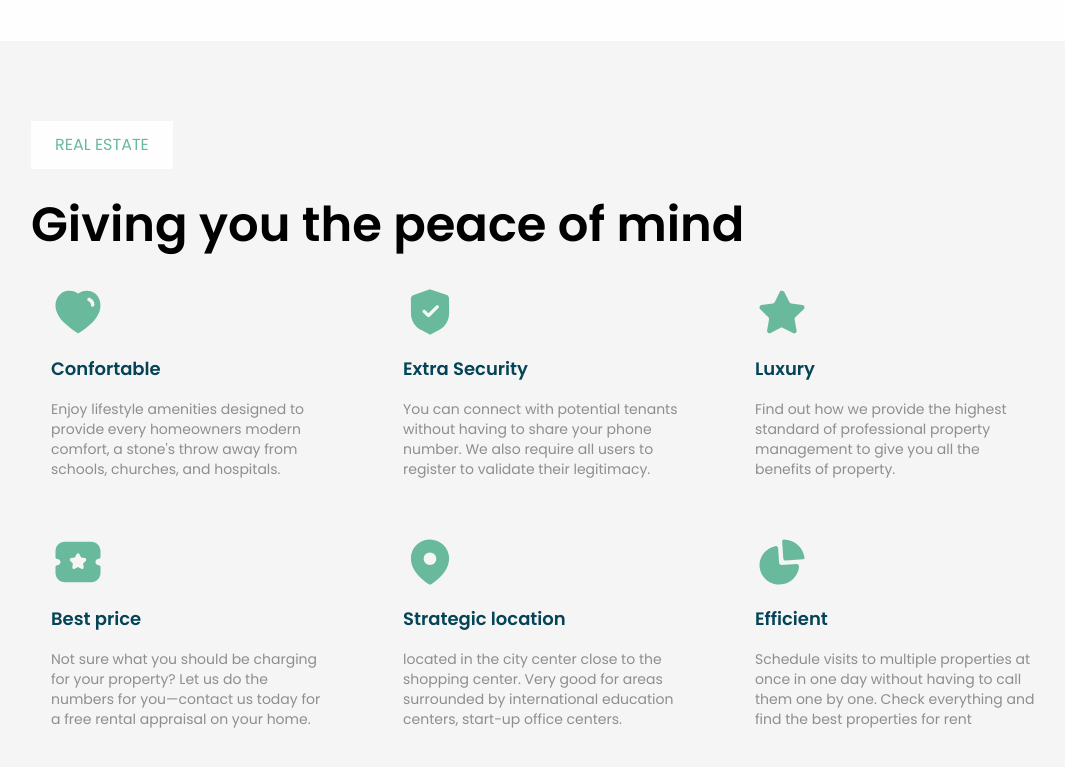
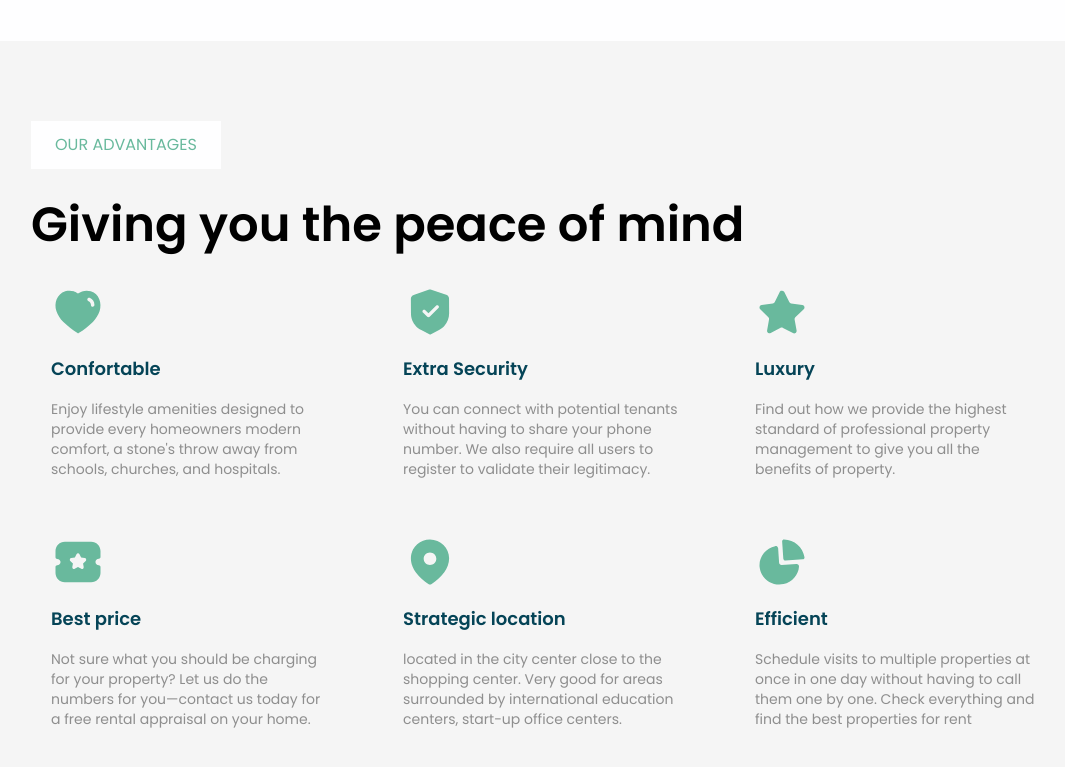
Before and after one commit to fedilayoub/mulih, a React (Vite) app: page / in a window 1280 px wide. Shown: the part 1559-2326 px from the top of the page, without its empty margins (97-1162 px from the left). Built offline with nearby package versions, Linux system fonts and the light colour scheme.

Commit message:
changed label for advantages

```diff
--- a/src/components/advantages/index.jsx
+++ b/src/components/advantages/index.jsx
@@ -7,8 +7,7 @@ const Advantages = () => {
     <section className="px-10 md:px-32 h-fit py-[5rem] bg-[#F5F5F5]">
       <div className="flex flex-col items-start">
         <span className="px-[24px] py-[12px] mb-[32px] bg-white uppercase text-primary-light">
-          {" "}
-          real estate
+          Our advantages
         </span>
         <h2 className="text-3xl md:text-5xl font-bold mb-[1rem]">
           Giving you the peace of mind
```
